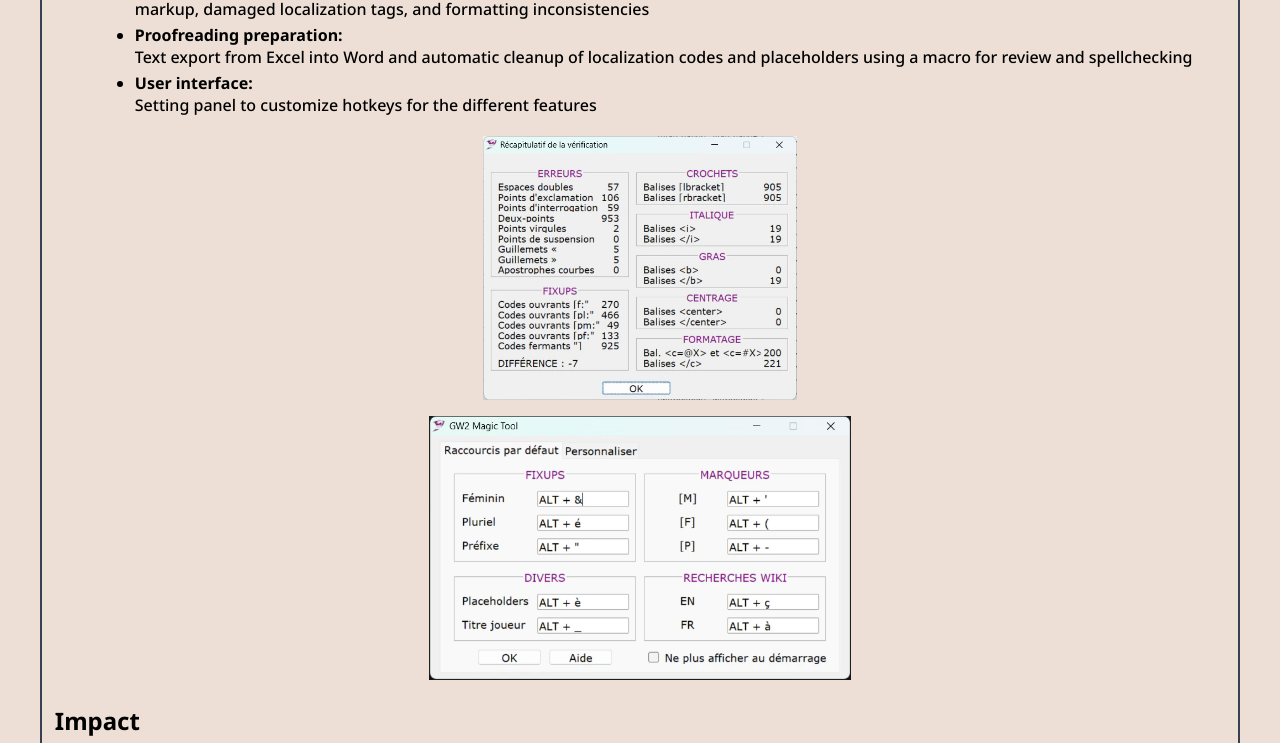
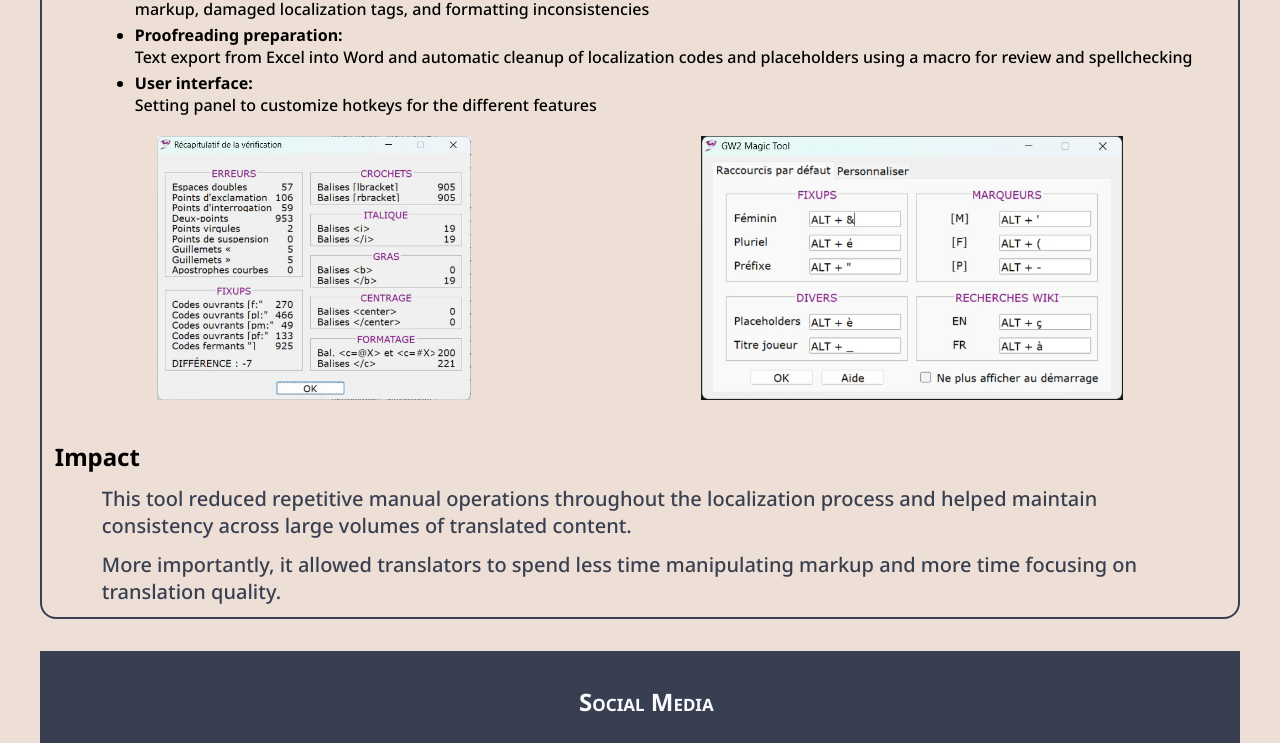
Before and after one commit to Francois-Popieul/francois-popieul-services, a plain HTML site: page pages/program-portfolio.html in a window 1280 px wide. Shown: the part 3261-4004 px from the top of the page. Drawn offline with Linux system fonts and the light colour scheme.

Commit message:
Add flexbox layout for screenshots and correct developer names in game portfolio

```diff
--- a/CSS/style.css
+++ b/CSS/style.css
@@ -230,6 +230,13 @@ h3 {
     border-radius: 10px;
     margin: 1% auto 1% auto;
     padding: 10px;
+}
+
+.screenshot_container {
+    display: flex;
+    flex-direction: row;
+    flex-wrap: wrap;
+    justify-content: center;
 }
 
 .screenshot {
--- a/pages/program-portfolio.html
+++ b/pages/program-portfolio.html
@@ -80,8 +80,10 @@
         <li class="portfolio-list-item"><b>Proofreading preparation:</b><br>Text export from Excel into Word and automatic cleanup of localization codes and placeholders using a macro for review and spellchecking</li>
         <li class="portfolio-list-item"><b>User interface:</b><br>Setting panel to customize hotkeys for the different features</li>
       </ul>
-      <img src="../Images/Program_Portfolio/GW2_Error_Report.webp" id="GW2ER" class="screenshot" alt="Guild Wars 2 Error Report" onclick="displayImage(id='GW2ER')">
-      <img src="../Images/Program_Portfolio/GW2_Settings.webp" id="GW2S" class="screenshot" alt="Guild Wars 2 Settings" onclick="displayImage(id='GW2S')">
+      <div class="screenshot_container">
+        <img src="../Images/Program_Portfolio/GW2_Error_Report.webp" id="GW2ER" class="screenshot" alt="Guild Wars 2 Error Report" onclick="displayImage(id='GW2ER')">
+        <img src="../Images/Program_Portfolio/GW2_Settings.webp" id="GW2S" class="screenshot" alt="Guild Wars 2 Settings" onclick="displayImage(id='GW2S')">
+      </div>
       <h3>Impact</h3>
       <p class="portfolio_presentation">This tool reduced repetitive manual operations throughout the localization process and helped maintain consistency across large volumes of translated content.</p>
       <p class="portfolio_presentation">More importantly, it allowed translators to spend less time manipulating markup and more time focusing on translation quality.</p>
```
Also changed, not shown: pages/game-portfolio.html (+2 -2 lines).
